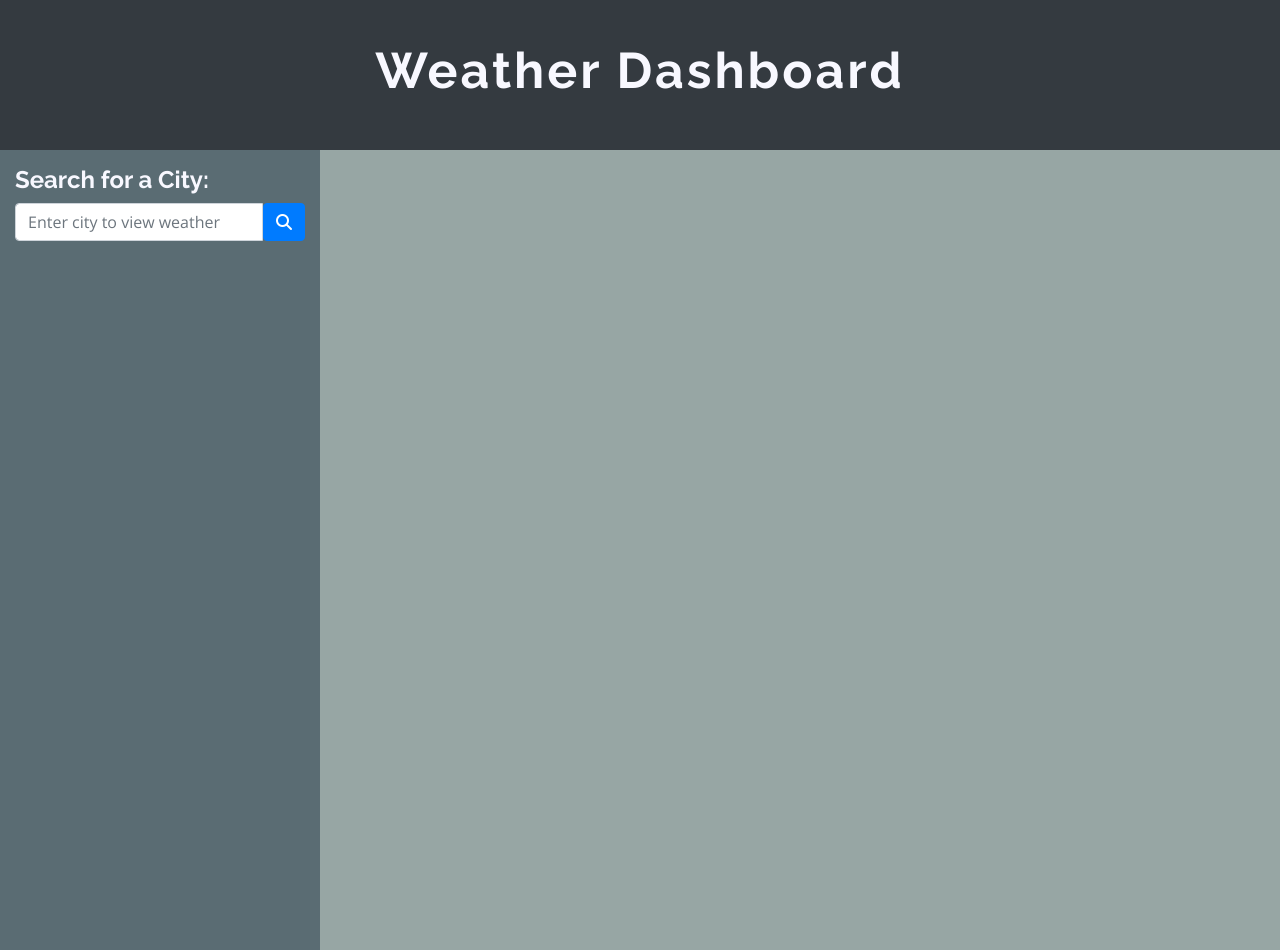
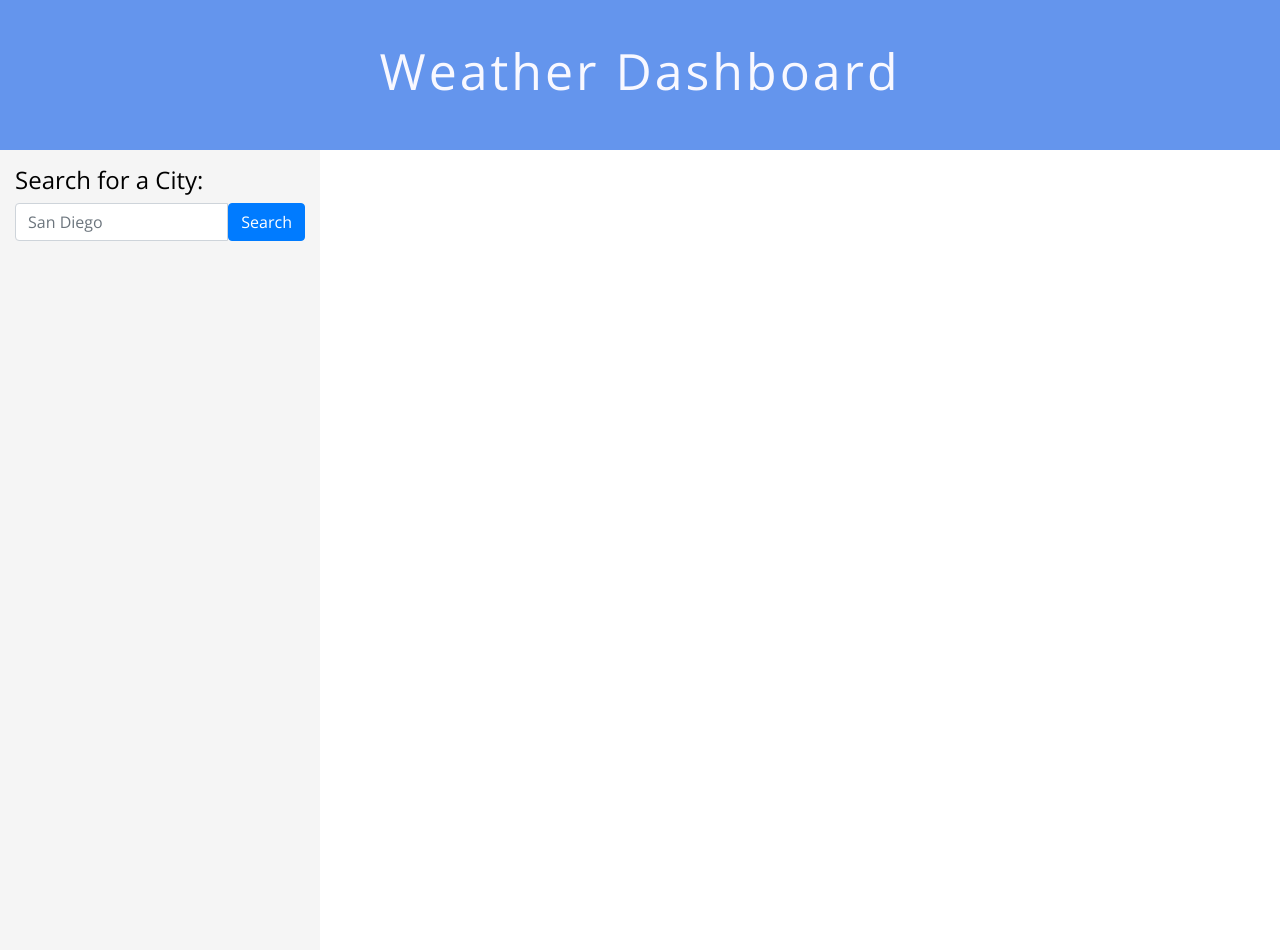
Before and after one commit to Jiyeon31/weatherfortraveler, a plain HTML site: page index.html in a window 1280 px wide. Drawn offline with nearby package versions, Linux system fonts and the light colour scheme.

Commit message:
changed html and css

```diff
--- a/assets/css/style.css
+++ b/assets/css/style.css
@@ -11,6 +11,7 @@ h1 {
 
 .navbar {
     height: 150px!important;
+    background-color: cornflowerblue;
 }
 
 #cityDetail,
@@ -22,7 +23,7 @@ li {
 #searchResults,
 #cityDetail,
 .card {
-    background-color: #5A6C73!important;
+    background-color: whitesmoke!important;
 }
 
 #searchResults {
@@ -35,22 +36,19 @@ li {
 
 #searchHistory li {
     background-color: #97A6A4;
-    color: #f8f8ff!important;
+    color: black!important;
 }
 
 p {
-    color: #D9B779;
+    color: black;
 }
 
-h1, h2, h3, h4, h5 {
-    font-family: 'Raleway', sans-serif;
-}
 
 h2, h3, h4, h5 {
-    color: #f8f8ff;
+    color: black;
 }
 
 body {
     font-family: 'Open Sans', sans-serif;
-    background-color: #97A6A4;
+    background-color: white;
 }
--- a/index.html
+++ b/index.html
@@ -9,7 +9,6 @@
     <!-- linking bootstrap, google font and my stylesheet -->
     <link rel="stylesheet" href="https://cdn.jsdelivr.net/npm/bootstrap@4.5.3/dist/css/bootstrap.min.css"
         integrity="sha384-TX8t27EcRE3e/ihU7zmQxVncDAy5uIKz4rEkgIXeMed4M0jlfIDPvg6uqKI2xXr2" crossorigin="anonymous">
-    <link rel="preconnect" href="https://fonts.gstatic.com">
     <link href="https://fonts.googleapis.com/css2?family=Open+Sans&family=Raleway:wght@700&display=swap"
         rel="stylesheet">
     <link rel="stylesheet" href="./assets/css/style.css">
@@ -17,7 +16,7 @@
 
 <body>
     <div class="container-fluid">
-        <div class="row navbar navbar-dark bg-dark">
+        <div class="row navbar navbar-dark">
             <div class="col-12 text-center">
                 <h1>Weather Dashboard</h1>
             </div>
@@ -35,8 +34,8 @@
                     <div class="col-12">
                         <div class="input-group">
                             <input class="form-control" type="text" id="enterCity"
-                                placeholder="Enter city to view weather"><button type="button" id="searchBtn"
-                                class="btn btn-primary"><i class="fas fa-search"></i></button>
+                                placeholder="San Diego"><button type="button" id="searchBtn"
+                                class="btn btn-primary">Search</button>
                         </div>
                     </div>
                 </div>
@@ -82,7 +81,6 @@
     <script src="https://cdn.jsdelivr.net/npm/bootstrap@4.5.3/dist/js/bootstrap.bundle.min.js"
         integrity="sha384-ho+j7jyWK8fNQe+A12Hb8AhRq26LrZ/JpcUGGOn+Y7RsweNrtN/tE3MoK7ZeZDyx"
         crossorigin="anonymous"></script>
-    <script src="https://kit.fontawesome.com/1d37754851.js" crossorigin="anonymous"></script>
     <script src="https://cdnjs.cloudflare.com/ajax/libs/jquery/3.2.1/jquery.min.js"></script>
     <script src="https://cdnjs.cloudflare.com/ajax/libs/moment.js/2.24.0/moment.min.js"></script>
     <script src="./assets/js/script.js"></script>
```
Also changed, not shown: assets/images/forecast.JPG (added), assets/images/main.JPG (added), assets/images/searchhistory.JPG (added), assets/images/weatherfortraveler.jpg (deleted).
